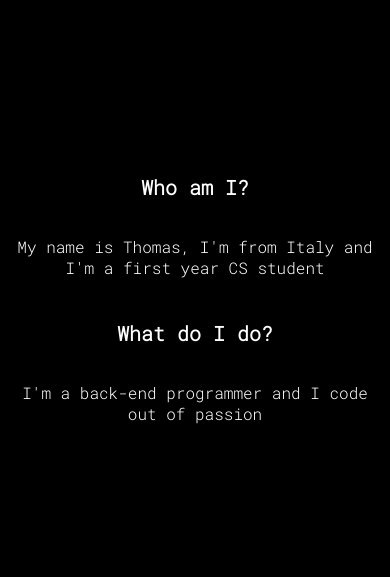
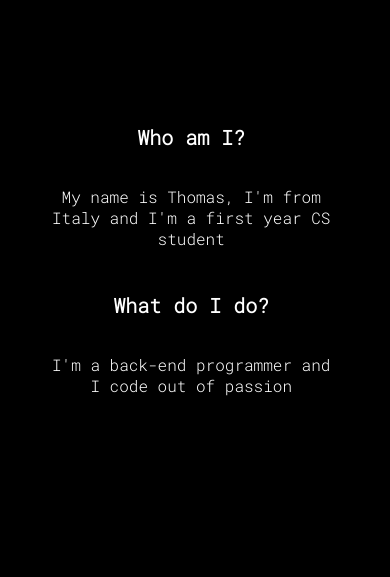
Before and after one commit to zambodev/zambodev.github.io, a plain HTML site: page aboutMe.html in a window 390 px wide. Shown: the part 157-734 px from the top of the page. Drawn offline with Linux system fonts and the light colour scheme.

Commit message:
Css text box fix

```diff
--- a/main.css
+++ b/main.css
@@ -185,14 +185,14 @@ hr {
 #aboutData {
   display: flex;
   flex-direction: column;
-  width: 50%;
+  width: 30%;
 }
 
 /* Contacts sub-section */
 #contacts {
   display: flex;
   flex-direction: column;
-  width: 50%;
+  width: 30%;
 }
 
 #contacts a {
@@ -239,7 +239,7 @@ table {
 
 table th, td {
   text-align: left;
-  padding: 2%;
+  padding: 3%;
 }
 
 table a {
@@ -330,8 +330,10 @@ table a {
 
   #aboutData {
     display: flex;
-    width: 100%;
-    margin-top: -8em;
+    margin-left: 2em;
+    margin-right: 2em;
+    width: 80%;
+    margin-top: -12em;
   }
 
   #contacts{
```
